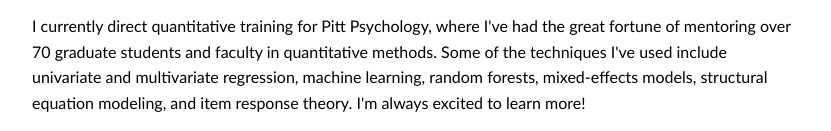
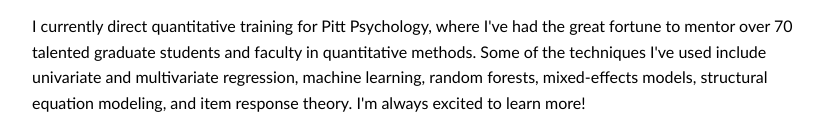
Before and after one commit to sfraundorf/sfraundorf.github.io, a plain HTML site: page index.html in a window 1280 px wide. Shown: the part 821-952 px from the top of the page, without its empty margins (224-1055 px from the left). Drawn offline with Linux system fonts and the light colour scheme.

Commit message:
Tweak bio text

```diff
--- a/index.html
+++ b/index.html
@@ -29,7 +29,7 @@
 
  <p>I'm also excited about technology, software, and how we can use them to enhance learning and everyday experience.  In both my current and past roles, I've helped to develop and evaluate multiple educational technology interventions.</p>
 
- <P>I currently direct quantitative training for Pitt Psychology, where I've had the great fortune of mentoring over 70 graduate students and faculty in quantitative methods.  Some of the techniques I've used include univariate and multivariate regression, machine learning, random forests, mixed-effects models, structural equation modeling, and item response theory. I'm always excited to learn more!</p>
+ <P>I currently direct quantitative training for Pitt Psychology, where I've had the great fortune to mentor over 70 talented graduate students and faculty in quantitative methods.  Some of the techniques I've used include univariate and multivariate regression, machine learning, random forests, mixed-effects models, structural equation modeling, and item response theory. I'm always excited to learn more!</p>
 
  <p>I have extensive statistical and software development skills in Python, R, and SQL.  I've developed several open-source toolboxes for data collection and analysis in cognitive science, and I hold 3 patents for intelligent tutoring systems for English grammar.</p>
 
```
